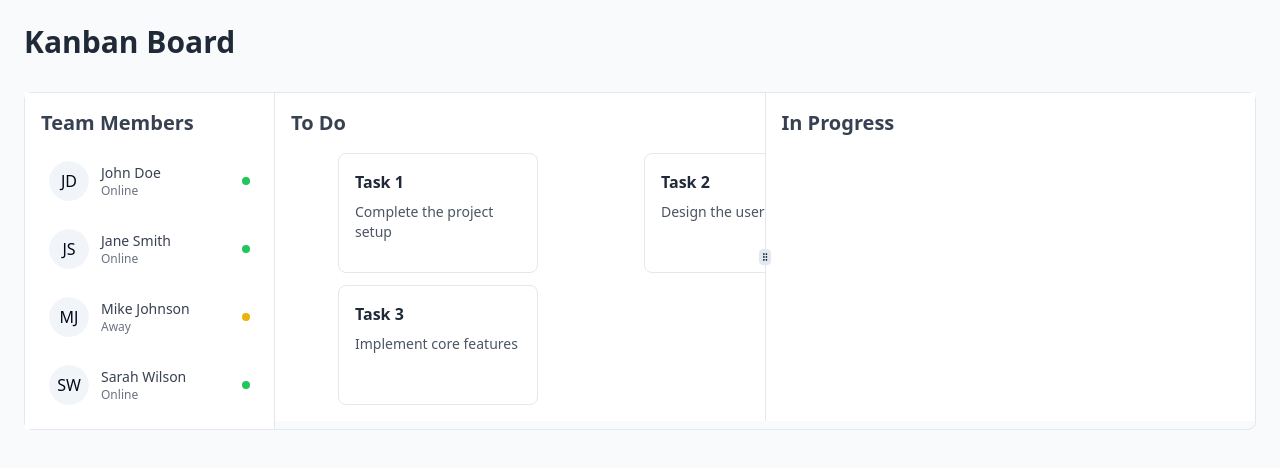
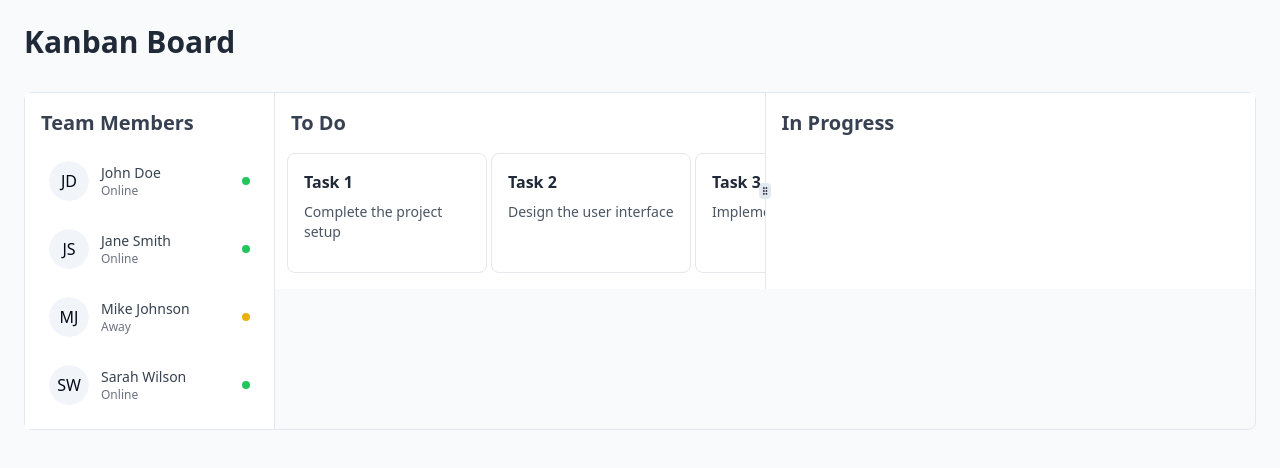
Before and after one commit to ccnael/scheduler-react-sample, a React (Vite) app: page / in a window 1280 px wide. Shown: the top 468 px of the page. Built offline with nearby package versions, Linux system fonts and the light colour scheme.

Commit message:
Set minimum card width in columns
Updated the KanbanBoard component to enforce a minimum width of 3 cards in both the To Do and In Progress columns. The layout will now correctly wrap cards when the column is resized beyond the minimum width.
[skip gpt_engineer]

```diff
--- a/src/components/KanbanBoard.tsx
+++ b/src/components/KanbanBoard.tsx
@@ -41,7 +41,7 @@ export const KanbanBoard = () => {
               <h2 className="text-xl font-semibold mb-4 text-gray-700">To Do</h2>
               <div className="grid auto-rows-max gap-3 justify-items-center"
                    style={{
-                     gridTemplateColumns: 'repeat(auto-fit, minmax(calc(50% - 1rem), 1fr))',
+                     gridTemplateColumns: 'repeat(auto-fit, minmax(calc(33.333% - 1rem), 1fr))',
                      minWidth: '600px'
                    }}>
                 {cards.map((card) => (
@@ -66,7 +66,7 @@ export const KanbanBoard = () => {
               <h2 className="text-xl font-semibold mb-4 text-gray-700">In Progress</h2>
               <div className="grid auto-rows-max gap-3 justify-items-center"
                    style={{
-                     gridTemplateColumns: 'repeat(auto-fit, minmax(calc(50% - 1rem), 1fr))',
+                     gridTemplateColumns: 'repeat(auto-fit, minmax(calc(33.333% - 1rem), 1fr))',
                      minWidth: '600px'
                    }}>
                 {/* Cards will be dropped here */}
```
